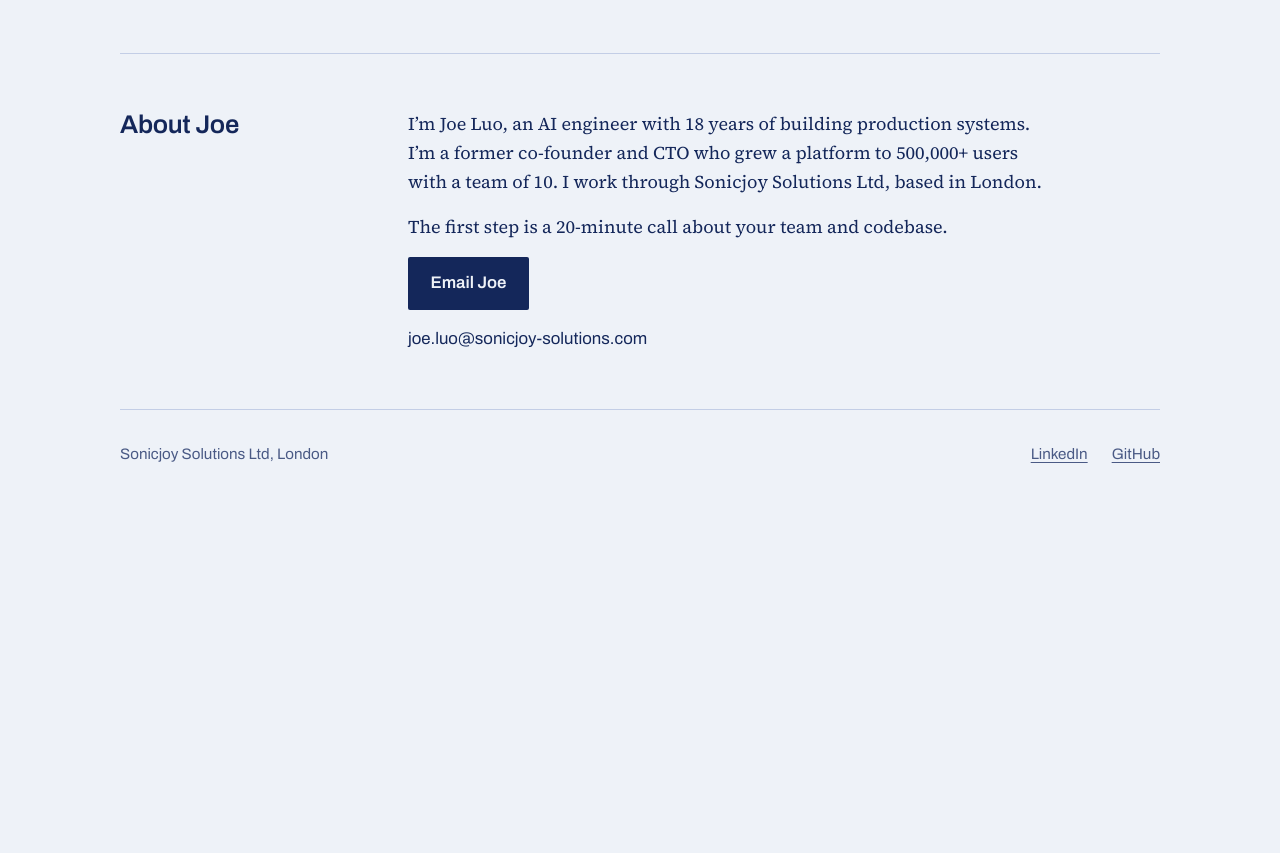
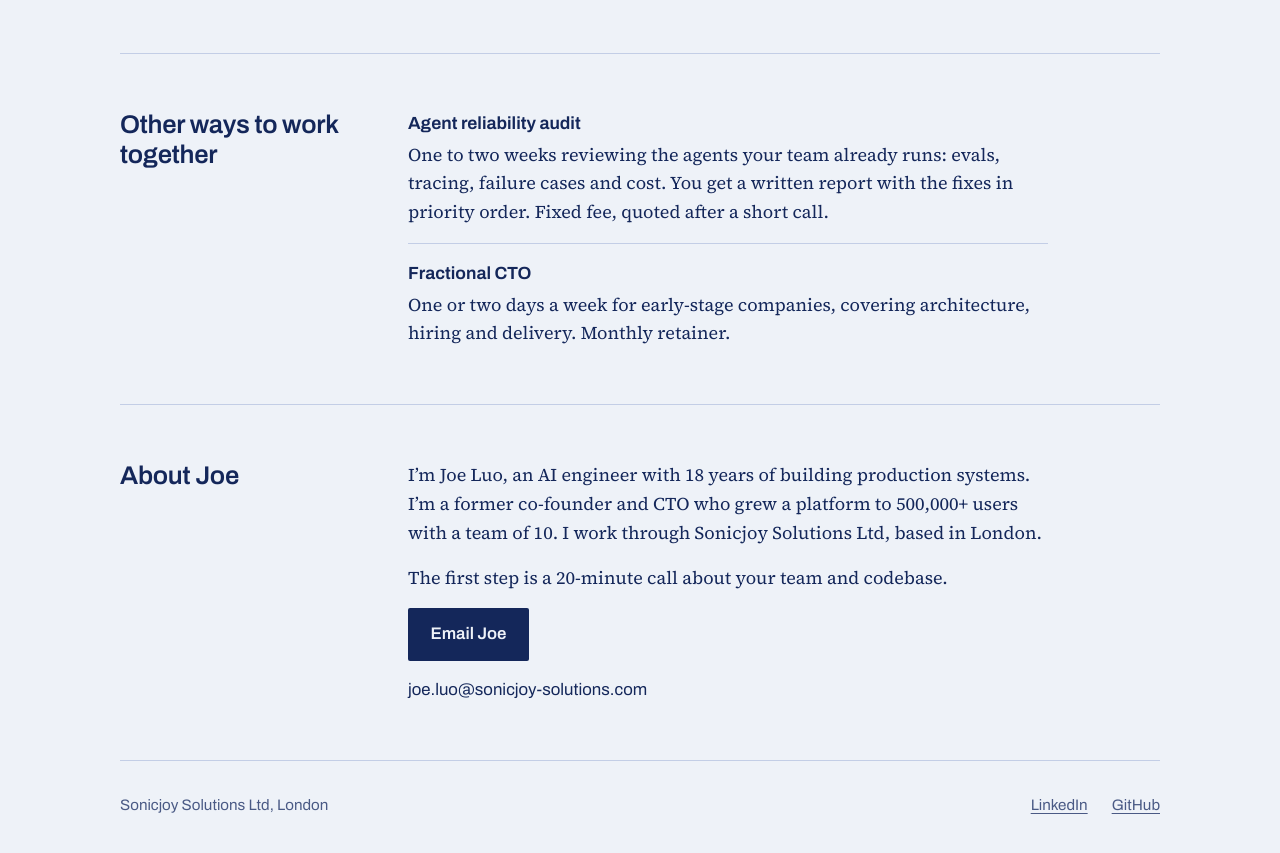
Before and after one commit to sonicjoy/sonicjoy.github.io, a plain HTML site: page index.html in a window 1280 px wide. Shown: the part 2961-3814 px from the top of the page. Before the commit the page ends 3475 px from the top, so only its background shows below. Drawn offline with Linux system fonts and the light colour scheme.

Commit message:
Add "Other ways to work together" section
Lists the agent reliability audit and fractional CTO offers.

Co-Authored-By: Claude Opus 5.5 <noreply@anthropic.com>

```diff
--- a/index.html
+++ b/index.html
@@ -229,6 +229,14 @@
     </section>
 
     <section class="row">
+      <h2>Other ways to work together</h2>
+      <dl class="items">
+        <div><dt>Agent reliability audit</dt><dd>One to two weeks reviewing the agents your team already runs: evals, tracing, failure cases and cost. You get a written report with the fixes in priority order. Fixed fee, quoted after a short call.</dd></div>
+        <div><dt>Fractional CTO</dt><dd>One or two days a week for early-stage companies, covering architecture, hiring and delivery. Monthly retainer.</dd></div>
+      </dl>
+    </section>
+
+    <section class="row">
       <h2>About Joe</h2>
       <div>
         <p>I’m Joe Luo, an AI engineer with 18 years of building production systems. I’m a former co-founder and CTO who grew a platform to 500,000+ users with a team of 10. I work through Sonicjoy Solutions Ltd, based in London.</p>
```
